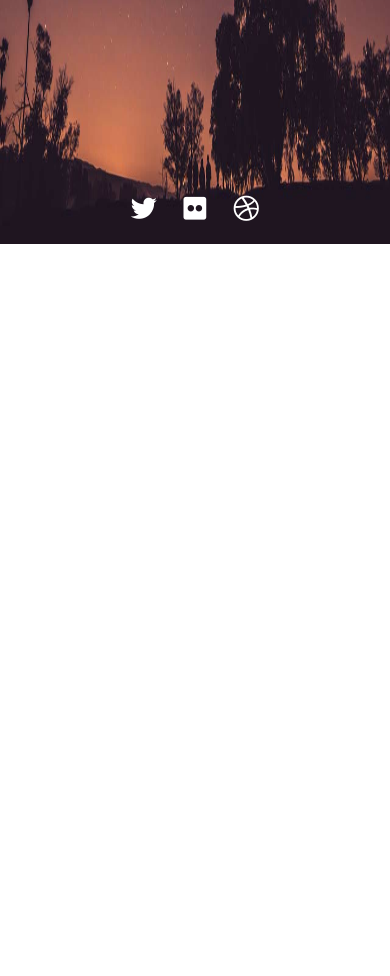
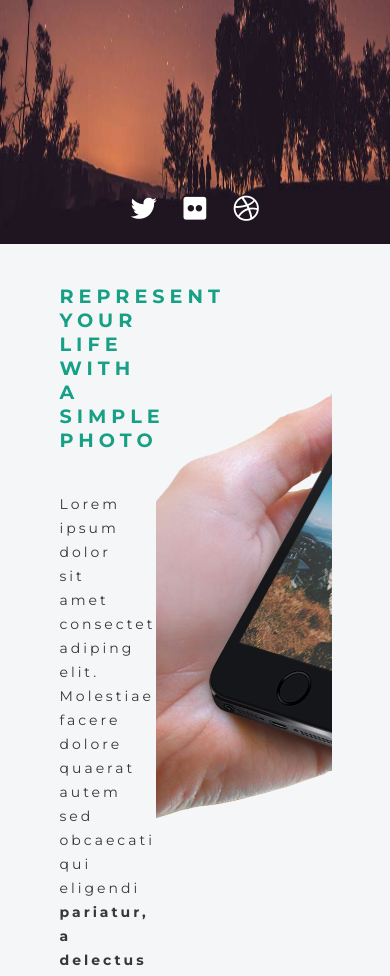
Before and after one commit to darokrk/Layout4-from-PSD, a website: page index.html in a window 390 px wide. Shown: the part 600-1576 px from the top of the page. Before the commit the page ends 844 px from the top, so only its background shows below. Drawn offline with Linux system fonts and the light colour scheme.

Commit message:
Finish phone section

```diff
--- a/index.html
+++ b/index.html
@@ -26,7 +26,7 @@
                         <li class="nav__element"><a class="nav__element--link" href="">Download</a></li>
                     </ul>
                 </nav>
-                <div class="header__content">
+                <div class="home__content">
                     <h1 class="content__header">Your life , a photo</h1>
                     <span class="content__span">print your life in a simple photo</span>
                     <button class="content__btn">Get started</button>
@@ -39,6 +39,19 @@
             </header>
         </div>
     </section>
+    <section id="phone">
+        <div class="container">
+            <div class="phone__content">
+                <h2 class="content__header">Represent your life with a simple photo</h2>
+                <p class="content__paragraph">Lorem ipsum dolor sit amet consectetur adiping elit. Molestiae facere
+                    dolore quaerat autem sed obcaecati qui eligendi <span class="paragraph__span">pariatur,
+                        a delectus</span> suscipit recus quasian quo
+                    dolores vel dicta possimus.</p>
+                <button class="content__btn">Get started</button>
+            </div>
+            <div class="iphone"></div>
+        </div>
+    </section>
 </body>
 
 </html>
--- a/sass/style.scss
+++ b/sass/style.scss
@@ -7,10 +7,11 @@
 body {
     margin: 0;
     padding: 0;
+    font-family: 'Montserrat', sans-serif;
 }
 
 .container {
-    max-width: 1800px;
+    max-width: 1600px;
     margin: 0 auto;
 }
 
@@ -21,6 +22,19 @@ body {
     transform: translate(-50%, -50%);
 }
 
+@mixin button {
+    padding: 20px 40px;
+    margin: 25px 20px;
+    background: #16a085;
+    color: #fff;
+    font-size: 0, 7rem;
+    font-weight: bold;
+    letter-spacing: 2px;
+    text-transform: uppercase;
+    border: none;
+    border-radius: 5px;
+}
+
 #home {
     background: url('../images/bg-header.jpg') round;
     background-size: cover;
@@ -29,7 +43,6 @@ body {
         width: 100%;
         min-height: 100vh;
         color: #fff;
-        font-family: 'Montserrat', sans-serif;
         position: relative;
 
         .home__nav {
@@ -67,7 +80,7 @@ body {
             }
         }
 
-        .header__content {
+        .home__content {
             @include centerer;
             width: 50%;
             min-height: 300px;
@@ -75,6 +88,7 @@ body {
             justify-content: center;
             align-items: center;
             flex-direction: column;
+            text-align: center;
 
             .content__header {
                 font-size: 2.2em;
@@ -90,16 +104,7 @@ body {
             }
 
             .content__btn {
-                padding: 20px 40px;
-                margin-top: 25px;
-                background: #16a085;
-                color: #fff;
-                font-size: 0, 7rem;
-                font-weight: bold;
-                letter-spacing: 2px;
-                text-transform: uppercase;
-                border: none;
-                border-radius: 5px;
+                @include button;
             }
         }
 
@@ -125,3 +130,54 @@ body {
         }
     }
 }
+
+#phone {
+    position: relative;
+    background: #f5f6f7;
+
+    .phone__content {
+        display: flex;
+        flex-direction: column;
+        justify-content: center;
+        width: 35%;
+        min-height: 495px;
+        margin-left: 5%;
+        padding: 20px;
+
+        .content__header {
+            color: #16a085;
+            margin: 0;
+            padding: 20px;
+            font-size: 1.2rem;
+            text-transform: uppercase;
+            letter-spacing: 5px;
+        }
+
+        .content__paragraph {
+            color: #373737;
+            margin: 0;
+            padding: 20px;
+            font-size: 14px;
+            letter-spacing: 3px;
+            line-height: 24px;
+
+            .paragraph__span {
+                font-weight: bold;
+            }
+        }
+
+        .content__btn {
+            @include button;
+            align-self: flex-start;
+        }
+    }
+
+    .iphone {
+        position: absolute;
+        width: 45%;
+        min-height: 705px;
+        top: 83px;
+        left: 40%;
+        background: url('../images/phone.png') no-repeat center;
+    }
+}
```
Also changed, not shown: css/style.css, images/phone.png (added).
